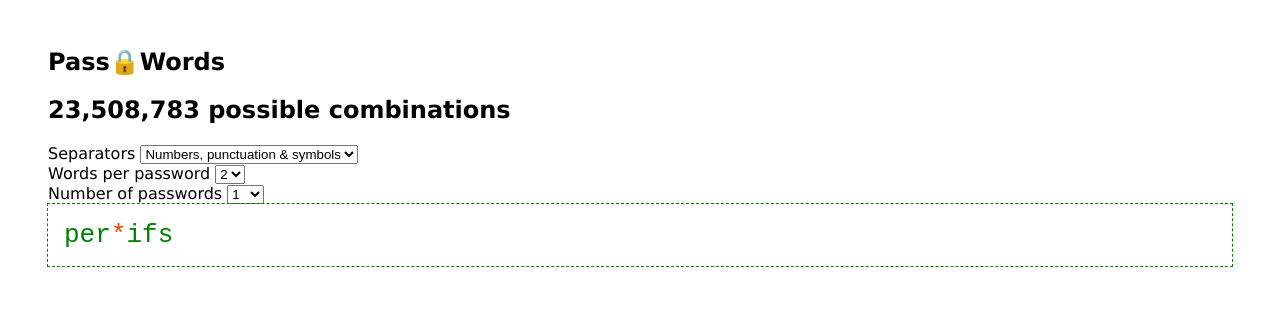
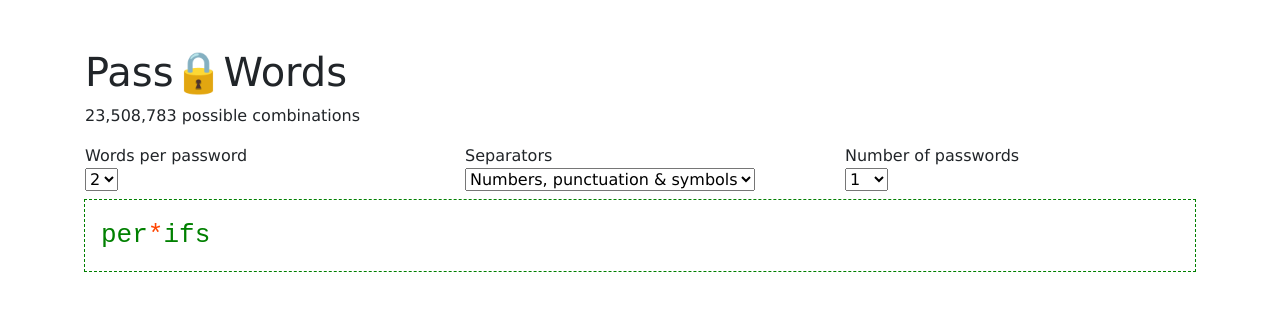
Before and after one commit to Jim-Horn/pass-words, a React app: page / in a window 1280 px wide. Built offline with nearby package versions, Linux system fonts and the light colour scheme.

Commit message:
Add bootstrap styling

```diff
--- a/components/Base/Base.js
+++ b/components/Base/Base.js
@@ -93,11 +93,33 @@ const Base = () => {
     };
 
     return (
-        <section className="pass-words">
+        <section className="pass-words container">
+            <div className="row">
+                <div className="col-sm">
                     <h1>Pass&#128274;Words</h1>
-            <h2>{doCalculations()} possible combinations</h2>
+                    <p>{doCalculations()} possible combinations</p>
+                </div>
+            </div>
+
+            <div className="row">
+                <div className="col-sm">
                     <label>
-                Separators{' '}
+                        Words per password
+                        <br />
+                        <select onChange={ev => setWordLength(ev.target.value)} defaultValue={wordLength}>
+                            {buildOptions(5, 2).map(option => (
+                                <option key={option.val} value={option.val}>
+                                    {option.txt}
+                                </option>
+                            ))}
+                        </select>
+                    </label>
+                </div>
+
+                <div className="col-sm">
+                    <label>
+                        Separators
+                        <br />
                         <select
                             name="separators"
                             id="separators"
@@ -110,20 +132,12 @@ const Base = () => {
                             ))}
                         </select>
                     </label>
+                </div>
+
+                <div className="col-sm">
+                    <label>
+                        Number of passwords
                         <br />
-            <label>
-                Words per password{' '}
-                <select onChange={ev => setWordLength(ev.target.value)} defaultValue={wordLength}>
-                    {buildOptions(5, 2).map(option => (
-                        <option key={option.val} value={option.val}>
-                            {option.txt}
-                        </option>
-                    ))}
-                </select>
-            </label>{' '}
-            <br />
-            <label>
-                Number of passwords{' '}
                         <select onChange={ev => setPasswordLengths(ev.target.value)} defaultValue={passwordsLength}>
                             {buildOptions(20).map(option => (
                                 <option key={option.val} value={option.val}>
@@ -132,7 +146,13 @@ const Base = () => {
                             ))}
                         </select>
                     </label>
+                </div>
+            </div>
+            <div className="row">
+                <div className="col-sm">
                     <section className="results">{passwordArray()}</section>
+                </div>
+            </div>
         </section>
     );
 };
--- a/components/Base/base.scss
+++ b/components/Base/base.scss
@@ -4,6 +4,7 @@
         padding: 1rem;
         font-family: monospace;
         font-size: xx-large;
+        column-count: 2;
         .password {
             .word {
                 color: green;
--- a/index.html
+++ b/index.html
@@ -3,6 +3,8 @@
     <head>
         <title>Base component</title>
         <meta name="viewport" content="width=device-width, initial-scale=1" />
+        <link rel="stylesheet" href="https://stackpath.bootstrapcdn.com/bootstrap/4.4.1/css/bootstrap.min.css" integrity="sha384-Vkoo8x4CGsO3+Hhxv8T/Q5PaXtkKtu6ug5TOeNV6gBiFeWPGFN9MuhOf23Q9Ifjh" crossorigin="anonymous">
+
     </head>
     <body>
         <div id="base-component"></div>
```
Lines whose indentation alone changed are shown as unchanged.
